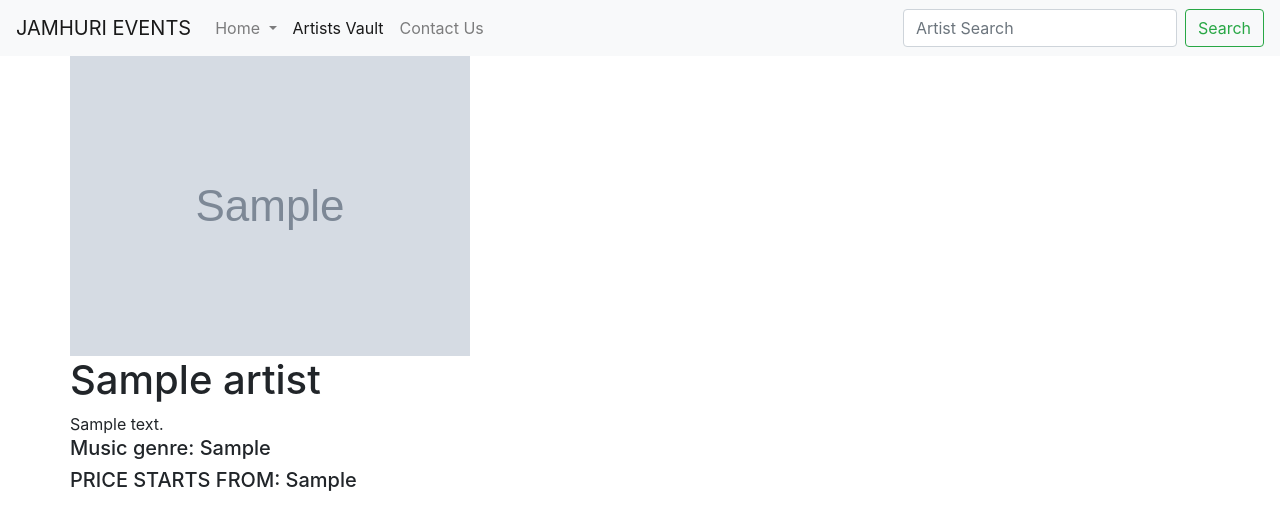
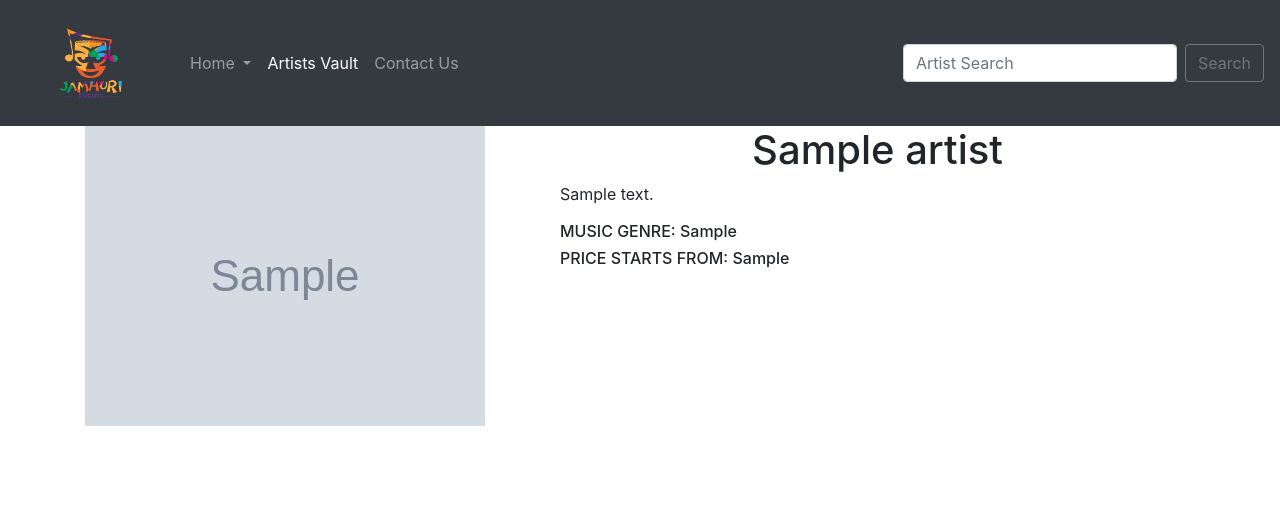
Before and after one commit to AlexKarari/Jamhuri, a Django app: page /solo_artist/1/ in a window 1280 px wide. Shown: the top 530 px of the page. Run offline with Django 3.2, Linux system fonts and the light colour scheme; tables that the repository leaves empty hold one stand-in row (values such as "Sample post"); grey boxes marked "Sample" are stand-in pictures; some libraries are stand-ins or nearby versions.

Commit message:
Templates
layout altered

```diff
--- a/jamfest/templates/all/allartists.html
+++ b/jamfest/templates/all/allartists.html
@@ -1,5 +1,6 @@
 {%extends 'all/base.html'%}
 {% block content %}
+{% load static %}
 <div class="container">
     <h3 style="text-align: center">Artists Vault</h3>
     <div class="row">
--- a/jamfest/templates/all/index.html
+++ b/jamfest/templates/all/index.html
@@ -3,7 +3,7 @@
 {{bock.super}}
 <section class="header">
     <div class="container-fluid">
-        <img src="media/profilepic/Logo-01.png" class="img-fluid" alt="logo" style="height:200px;width:auto">
+
 
     </div>
 </section>
@@ -112,8 +112,8 @@
         <div class="row">
             {% for testimonials in testimonials %}
             <div class="col-md-12">
-                <h5>{{testimonials.testimonial}}</h5>
-                <h6>{{testimonials.author}}</h6>
+                        <h5 style="text-justify: auto; text-align: center">{{testimonials.testimonial}}</h5>
+                        <h6 style="text-align: center">{{testimonials.author}}</h6>
             </div>
             {% endfor %}
         </div>
--- a/jamfest/templates/all/single_artist.html
+++ b/jamfest/templates/all/single_artist.html
@@ -4,25 +4,16 @@
 <div class="container">
 
     <div class="row">
-        <img src="{{artists.avatar.url}}" class="img-fluid" alt="News Image">
+        <div class="col-md-5">
+            <img src="{{artists.avatar.url}}" class="img-fluid" alt="News Image">
+        </div>
+        <div class="col-md-7">
+            <h1 style="text-align: center">{{artists.name}}</h1>
+            <p style="text-justify: auto">{% autoescape on %} {{artists.bio| safe}} {% endautoescape %}</p>
+            <h6>MUSIC GENRE: {{artists.genre}} </h6>
+            <h6>PRICE STARTS FROM: {{artists.price}} </h6>
+        </div>
     </div>
-
-    <div class="row">
-        <h1 class="text-center">{{artists.name}}</h1>
-    </div>
-    <div class="row">
-        {% autoescape on %}
-        {{artists.bio| safe}}
-        {% endautoescape %}
-    </div>
-    <div class="row">
-        <h5>Music genre: {{artists.genre}} </h5>
-    </div>
-
-    <div class="row">
-        <h5>PRICE STARTS FROM: {{artists.price}} </h5>
-    </div>
-
 </div>
 
 {% endblock %}
--- a/jamfest/templates/navbar.html
+++ b/jamfest/templates/navbar.html
@@ -1,5 +1,7 @@
-<nav class="navbar navbar-expand-lg navbar-light bg-light">
-<a class="navbar-brand" href="{% url 'landingpage' %}">JAMHURI EVENTS</a>
+
+<nav class="navbar navbar-expand-lg navbar-dark bg-dark">
+<a class="navbar-brand" href="{% url 'landingpage' %}">
+<img src="media/profilepic/Logo-01.png" width="150" height="100" class="d-inline-block align-top" alt="jamhuri logo"></a>
     <button class="navbar-toggler" type="button" data-toggle="collapse" data-target="#navbarSupportedContent" aria-controls="navbarSupportedContent"
         aria-expanded="false" aria-label="Toggle navigation">
         <span class="navbar-toggler-icon"></span>
@@ -31,7 +33,7 @@
         </ul>
 <form class="form-inline my-2 my-lg-0" role="search" action="{% url 'search_results' %}">
             <input class="form-control mr-sm-2" type="search" placeholder="Artist Search" aria-label="Search" name="artist">
-            <button class="btn btn-outline-success my-2 my-sm-0" type="submit">Search</button>
+            <button class="btn btn-outline-secondary my-2 my-sm-0" type="submit">Search</button>
         </form>
     </div>
 </nav>
```
